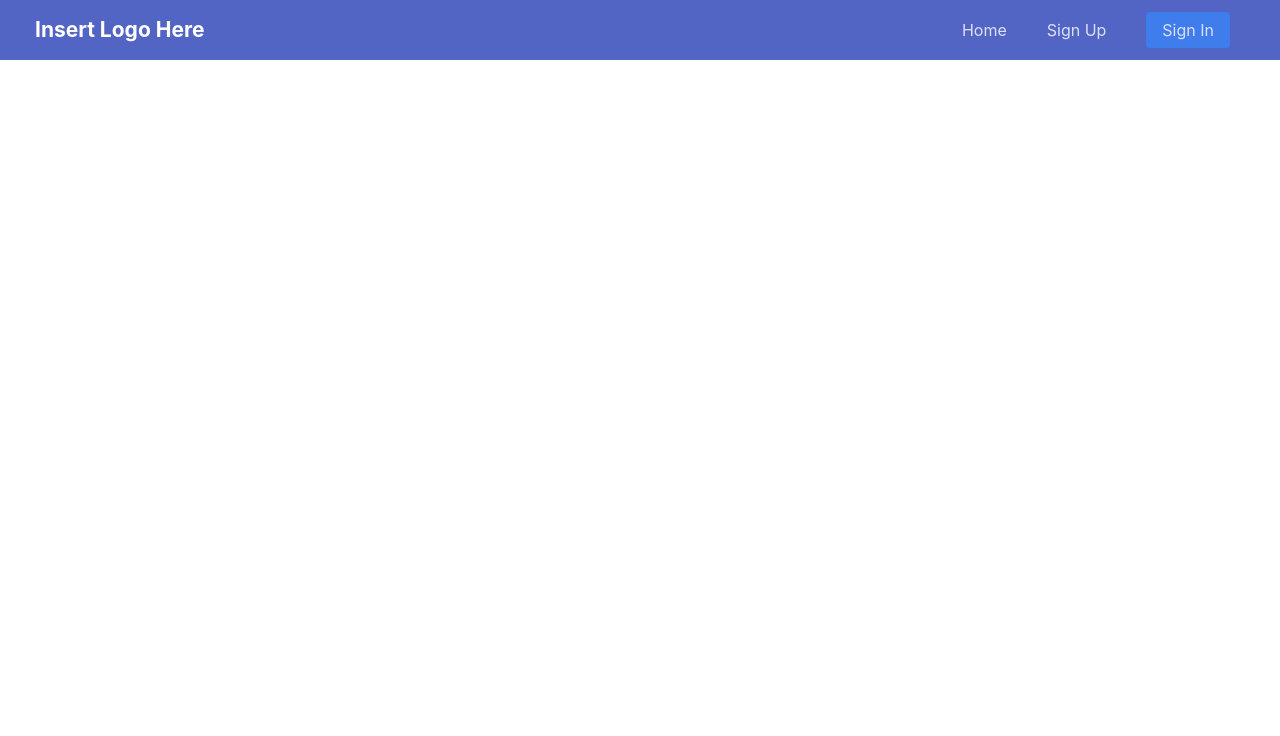
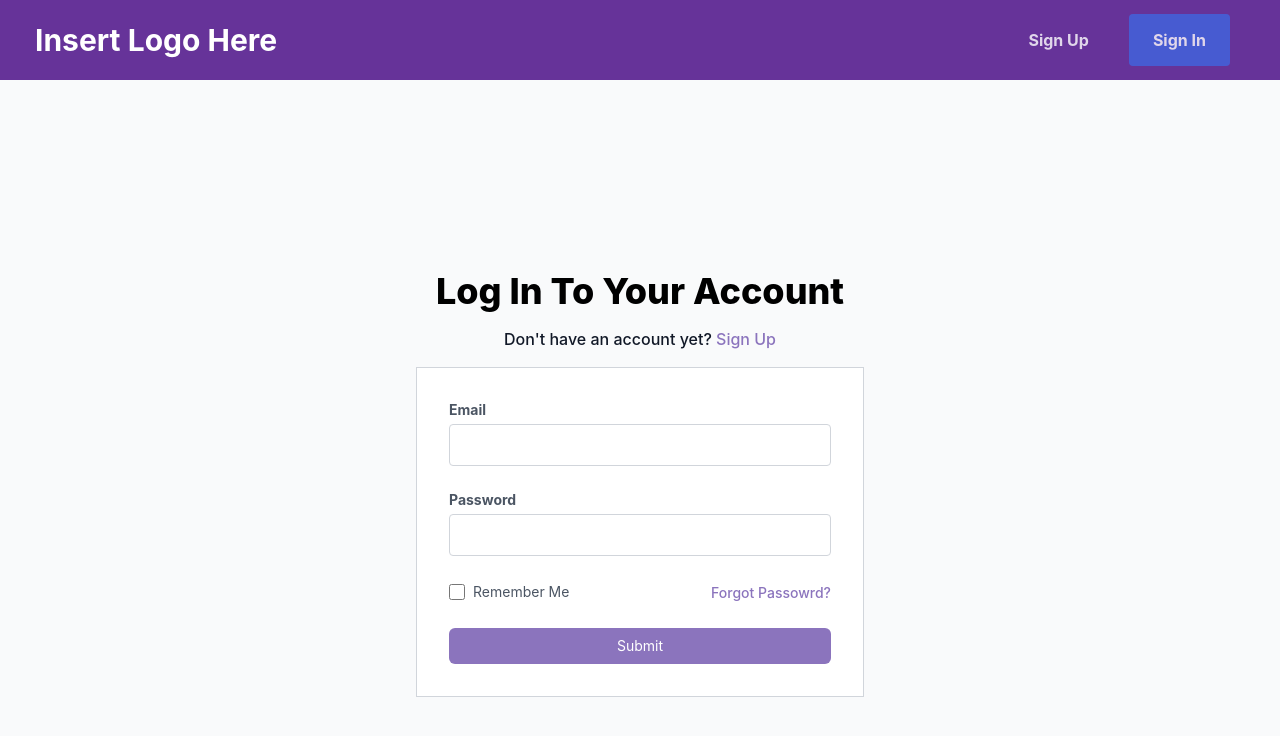
Before and after one commit to Zhou-Ziheng/HouseholdExpensesUI, a React (Create React App) app: page /signin in a window 1280 px wide. Shown: the top 736 px of the page. Built offline with nearby package versions, Linux system fonts and the light colour scheme.

Commit message:
Created Sign In Screen

```diff
--- a/src/App.js
+++ b/src/App.js
@@ -2,7 +2,9 @@ import "./App.css";
 import Navbar from "./components/Navbar/Navbar";
 import Household from "./pages/Household";
 import { BrowserRouter as Router, Route, Routes } from "react-router-dom";
-import Signup from "./components/Signup";
+import Signup from "./components/Signup/Signup";
+import Home from "./components/Home/Home";
+import Signin from "./components/Signin/Signin";
 
 function App() {
   return (
@@ -10,8 +12,11 @@ function App() {
       <Navbar />
       <Router>
         <Routes>
-          <Route exact path="/" element={<Household />} />
+          {/* <Route exact path="/" element={<Household />} /> */}
+          <Route exact path="/" element={<Home />} />
           <Route path="/signup" element={<Signup />} />
+          <Route path="/Home" element={<Home />} />
+          <Route path="/signin" element={<Signin />} />
         </Routes>
       </Router>
     </div>
--- /dev/null
+++ b/src/components/Home/Home.jsx
@@ -0,0 +1,25 @@
+import React from 'react'
+
+const Home = () => {
+    return (
+        <div className='w-full h-full flex flex-col justify-between'>
+            <div className='grid md:grid-cols-2 m-[250px]'>
+                <div className='flex flex-col justify-center md:items-start w-full px-2 py-8'>
+                    <p className='text-2xl'>Leave Your Worries Behind.</p>
+                    <h1 className='py-3 text-5xl md:7xl font-bold'>Manage Your Expenses</h1>
+                    <p className='text-2xl'>All With A Click Of A Button</p>
+                    <a href="/signup" class="mt-6 relative inline-flex items-center px-12 py-3 overflow-hidden text-lg font-medium text-[#8B74BD] border-2 border-[#8B74BD] rounded-full hover:text-white group hover:bg-gray-50">
+                        <span class="absolute left-0 block w-full h-0 transition-all bg-[#8B74BD] opacity-100 group-hover:h-full top-1/2 group-hover:top-0 duration-400 ease"></span>
+                        <span class="absolute right-0 flex items-center justify-start w-10 h-10 duration-300 transform translate-x-full group-hover:translate-x-0 ease">
+                        </span>
+                        <span class="relative">Get Started</span>
+                    </a>
+                </div>
+
+            </div>
+
+        </div>
+    )
+}
+
+export default Home
--- a/src/components/Navbar/Navbar.css
+++ b/src/components/Navbar/Navbar.css
@@ -1,14 +1,14 @@
 .Navbar {
-    height: 60px;
+    height: 80px;
     display: flex;
     justify-content: space-between;
     align-items: center;
-    background: #5265c4;
+    background: #663399;
 }
 
 .Navbar>.nav-logo {
     font-weight: 700;
-    font-size: 21px;
+    font-size: 30px;
     margin: 35px;
     color: #FFFFFF;
 
@@ -16,6 +16,7 @@
 
 .Navbar>.nav-items>a {
     font-size: 16px;
+    font: bold;
     text-decoration: none;
     margin: 20px;
     right: 30px;
--- a/src/components/Navbar/Navbar.jsx
+++ b/src/components/Navbar/Navbar.jsx
@@ -1,13 +1,13 @@
-import "./Navbar.css";
+import React from 'react'
+import "./Navbar.css"
 
 const Navbar = () => {
   return (
     <div className="Navbar">
-      <span className="nav-logo">Insert Logo Here</span>
+      <a className="nav-logo" href="/">Insert Logo Here</a>
       <div className="nav-items">
-        <a href="/home">Home</a>
-        <a href="/Signup">Sign Up</a>
-        <a className="bg-blue-500 py-2 px-4 rounded opacity-100" href="/signin">
+        <a className="font-bold" href="/signup">Sign Up</a>
+        <a className="font-bold bg-[#4066E0] py-4 px-6 rounded opacity-100" href="/signin">
           Sign In
         </a>
       </div>
--- /dev/null
+++ b/src/components/Signin/Signin.jsx
@@ -0,0 +1,41 @@
+import React from 'react'
+
+function Signin() {
+    return (
+        <div className='h-[800px] bg-gray-50 flex flex-col justify-center'>
+            <div className='max-w-md w-full mx-auto'>
+                <div className='text-center font-extrabold text-4xl py-2'> Log In To Your Account </div>
+                <div className='text-l font-medium text-gray-900 mt-2 text-center'> Don't have an account yet? <a className="text-[#8b74bd]" href='/signup'>Sign Up</a></div>
+            </div>
+            <div className='max-w-md w-full mx-auto mt-4 bg-white p-8 border border-gray-300'>
+                <form action="" className='space-y-6'>
+                    <div>
+                        <label htmlFor="" className='text-sm text-left font-bold text-gray-600 block'>Email</label>
+                        <input type="text" className='w-full p-2 border border-gray-300 rounded mt-1'></input>
+                    </div>
+                    <div>
+                        <label htmlFor='' className='text-sm text-left font-bold text-gray-600 block'>Password</label>
+                        <input type="password" className='w-full p-2 border border-gray-300 rounded mt-1 '></input>
+                    </div>
+                    <div className='flex items-center justify-between'>
+                        <div className='flex items-center'>
+                            <input type="checkbox" className='w-4 h-4 rounded border-gray-300 focus:ring-[#8b74bd] dark:focus:ring-[#8b74bd] dark:ring-offset-gray-800 focus:ring-2'></input>
+                            <label htmlFor='' className='ml-2 text-sm text-gray-600'>Remember Me</label>
+                        </div>
+                        <div>
+                            <a href="/help" className='font-medium text-sm text-[#8b74bd]'>Forgot Passowrd?</a>
+                        </div>
+                    </div>
+                    <div>
+                        <button className='w-full py-2 px-4 bg-[#8b74bd] hover:bg-[#7953ab] rounded-md text-white text-sm'>Submit</button>
+                    </div>
+
+
+
+                </form>
+            </div>
+        </div>
+    )
+}
+
+export default Signin
--- a/src/index.css
+++ b/src/index.css
@@ -1,6 +1,8 @@
 @tailwind base;
 @tailwind components;
 @tailwind utilities;
+
+
 
 body {
   margin: 0;
```
Also changed, not shown: src/components/Home/Home.css (added), src/components/Signin/Signin.css (added), src/components/Signup/Signup.css (added), src/components/Signup/Signup.jsx (renamed from src/components/Signup.jsx).
